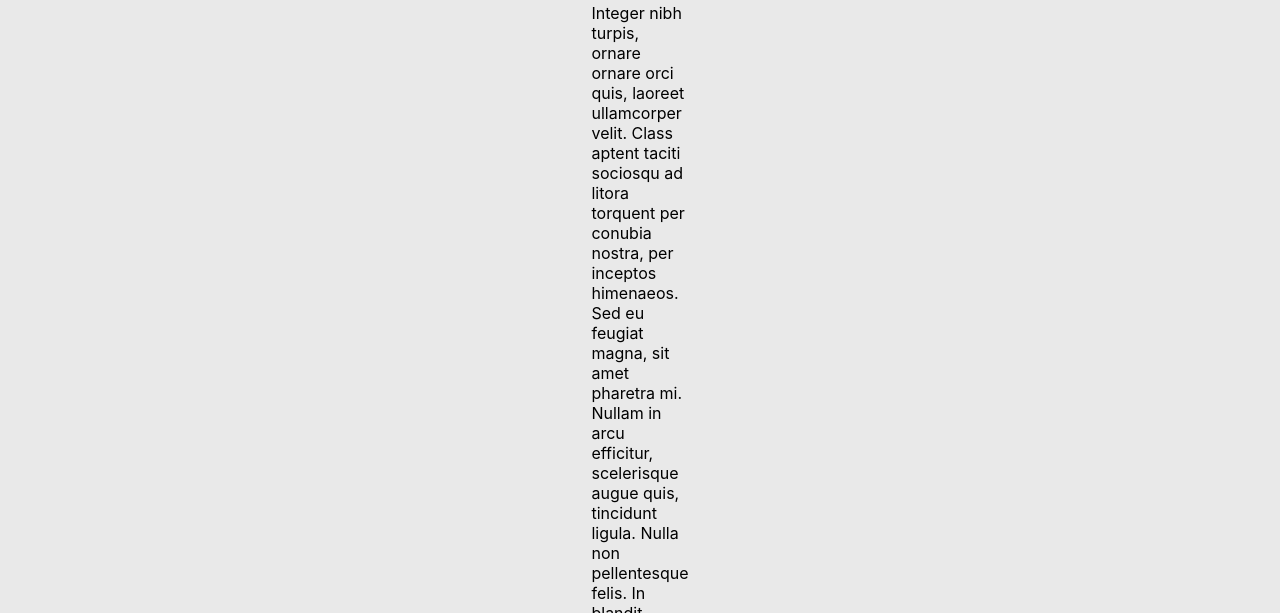
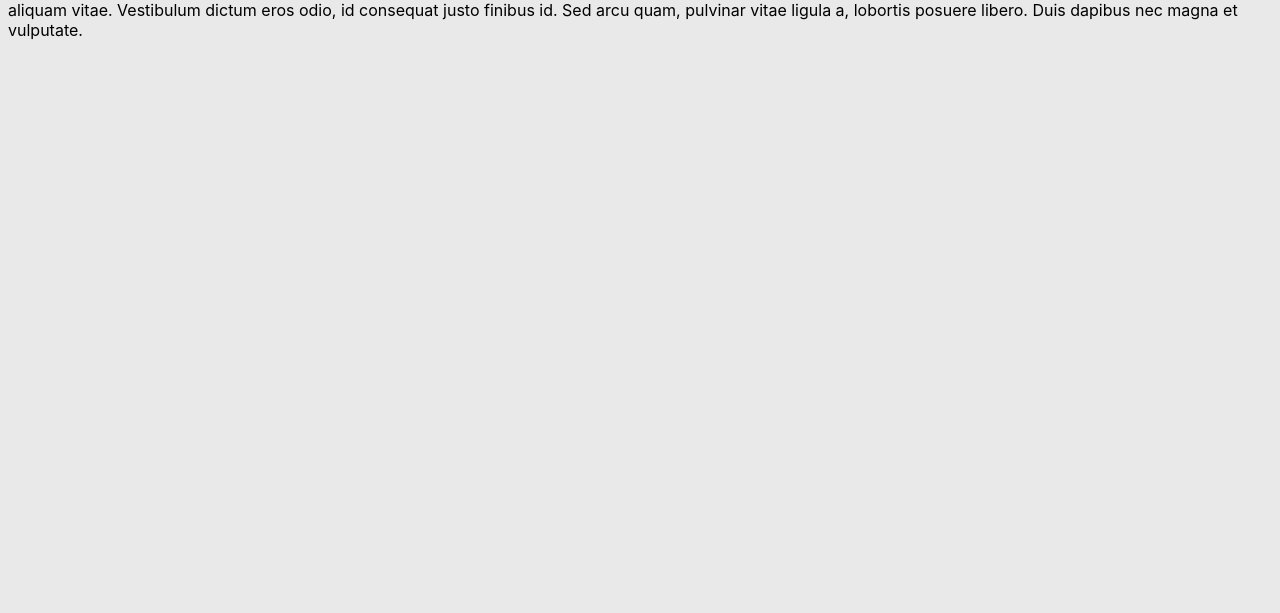
Before and after one commit to grangart/grantgarton.com, a plain HTML site: page about.html in a window 1280 px wide. Shown: the part 187-800 px from the top of the page. Drawn offline with Linux system fonts and the light colour scheme.

Commit message:
Update about.html

```diff
--- a/about.html
+++ b/about.html
@@ -5,7 +5,7 @@
     <meta charset="UTF-8">
     <title>about</title>
     <meta name="viewport" content="width=device-width, initial-scale=1.0" />
-    <link rel="stylesheet" href="style.css">
+    <link rel="stylesheet" href="blog/blog.css">
 </head>
 
 <body>
```
